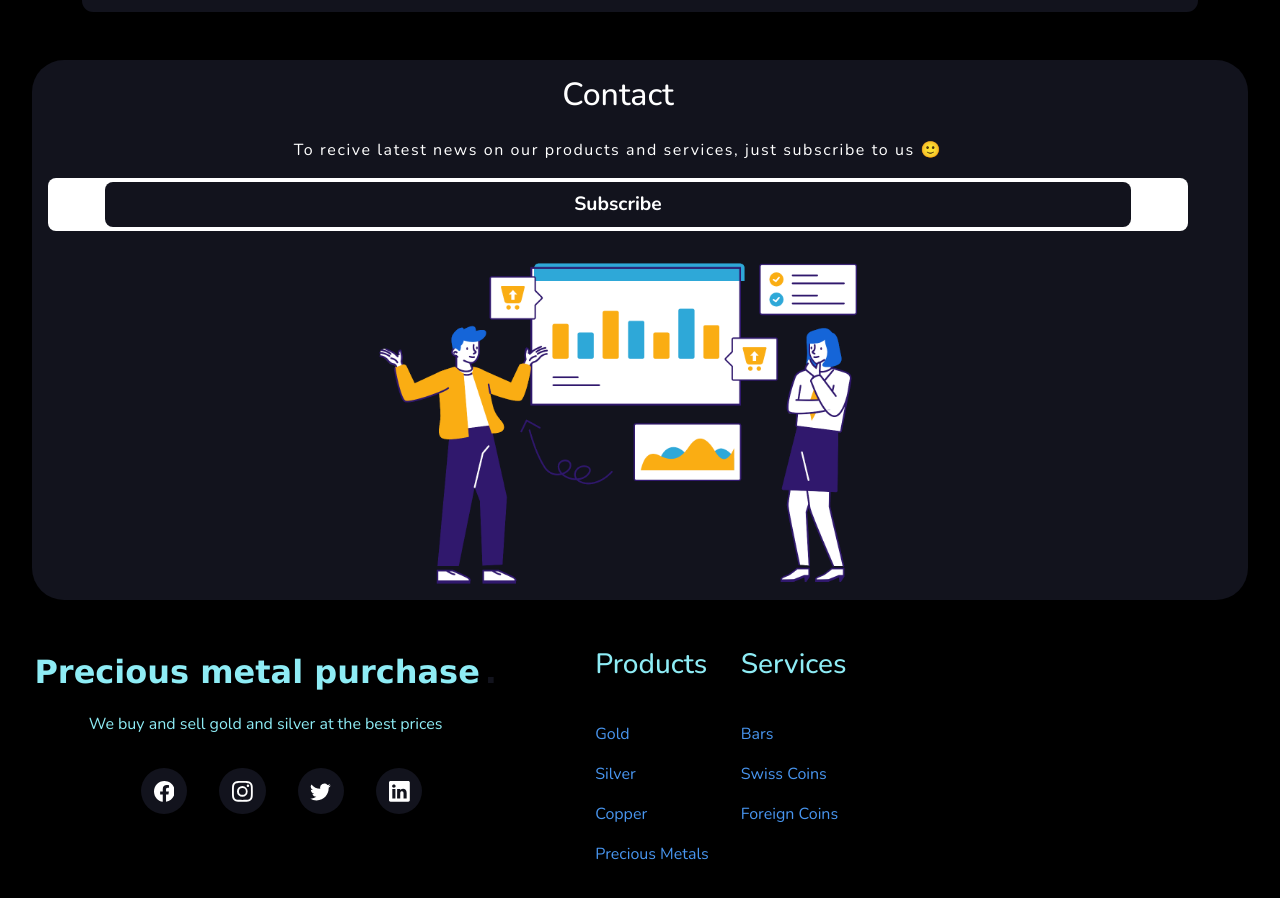
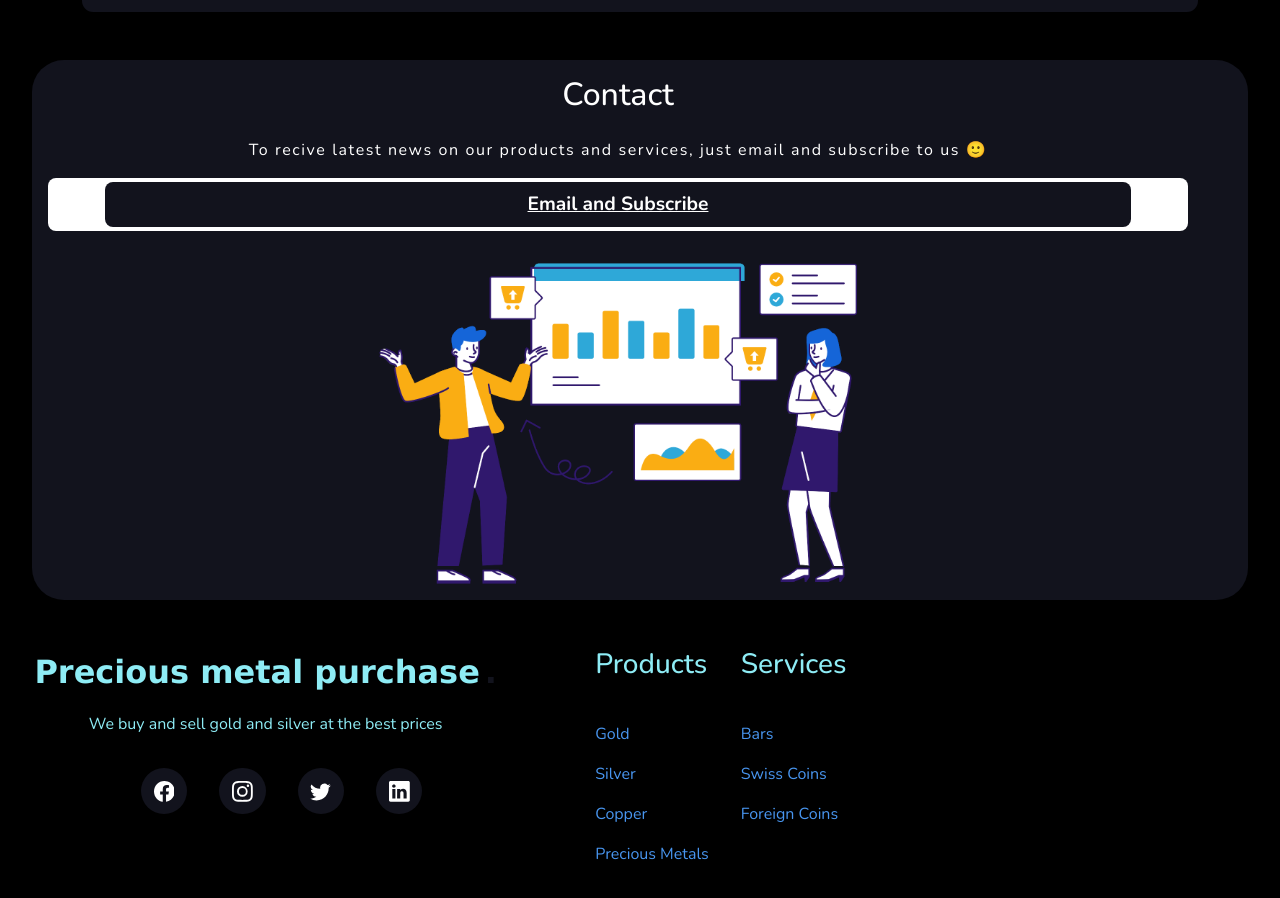
Before and after one commit to Edelmetallankauf/gold, a React (Create React App) app: page / in a window 1280 px wide. Shown: the part 6740-7638 px from the top of the page. Built offline with nearby package versions, Linux system fonts and the light colour scheme.

Commit message:
News leter finished

```diff
--- a/src/components/Promo.jsx
+++ b/src/components/Promo.jsx
@@ -8,13 +8,14 @@ function Promo() {
           <div className='title-container'>
             <h2>Contact</h2>
             <p>
-              To recive latest news on our products and services, just subscribe
-              to us 🙂
+              To recive latest news on our products and services, just email and
+              subscribe to us 🙂
             </p>
           </div>
           <div className='subscribe-container'>
-            {/* <input type='email' placeholder='yourname@mail.com' /> */}
-            <button>Subscribe</button>
+            <a href='mailto:nhensler@edellmetallankauf.ch'>
+              Email and Subscribe
+            </a>
           </div>
         </div>
         <div className='promo-image'>
--- a/src/scss/_promo.scss
+++ b/src/scss/_promo.scss
@@ -28,17 +28,13 @@
         background-color: white;
         padding: 0.25rem 0;
         border-radius: 0.5rem;
-        input {
-          width: 90%;
-          border: none;
-          padding: 0.5rem 0;
-          text-align: center;
-          font-size: 1.1rem;
-          &:focus {
-            outline: none;
-          }
+        &:hover {
+          background-color: var(--dark-blue);
+          color: var(--background);
+          border-color: var(--background);
         }
-        button {
+
+        a {
           width: 90%;
           border: none;
           background-color: var(--ocean-blue);
@@ -69,13 +65,16 @@
         .subscribe-container {
           flex-direction: row;
           padding: 0.5rem 1px;
-          input {
-            width: 70%;
+          &:hover {
+            background-color: var(--dark-blue);
+            color: var(--background);
+            border-color: var(--background);
           }
-          button {
+          a {
             width: 90%;
             height: 100%;
-            padding: 1rem;
+            padding: 0.25rem;
+            text-decoration: none;
           }
         }
       }
```
